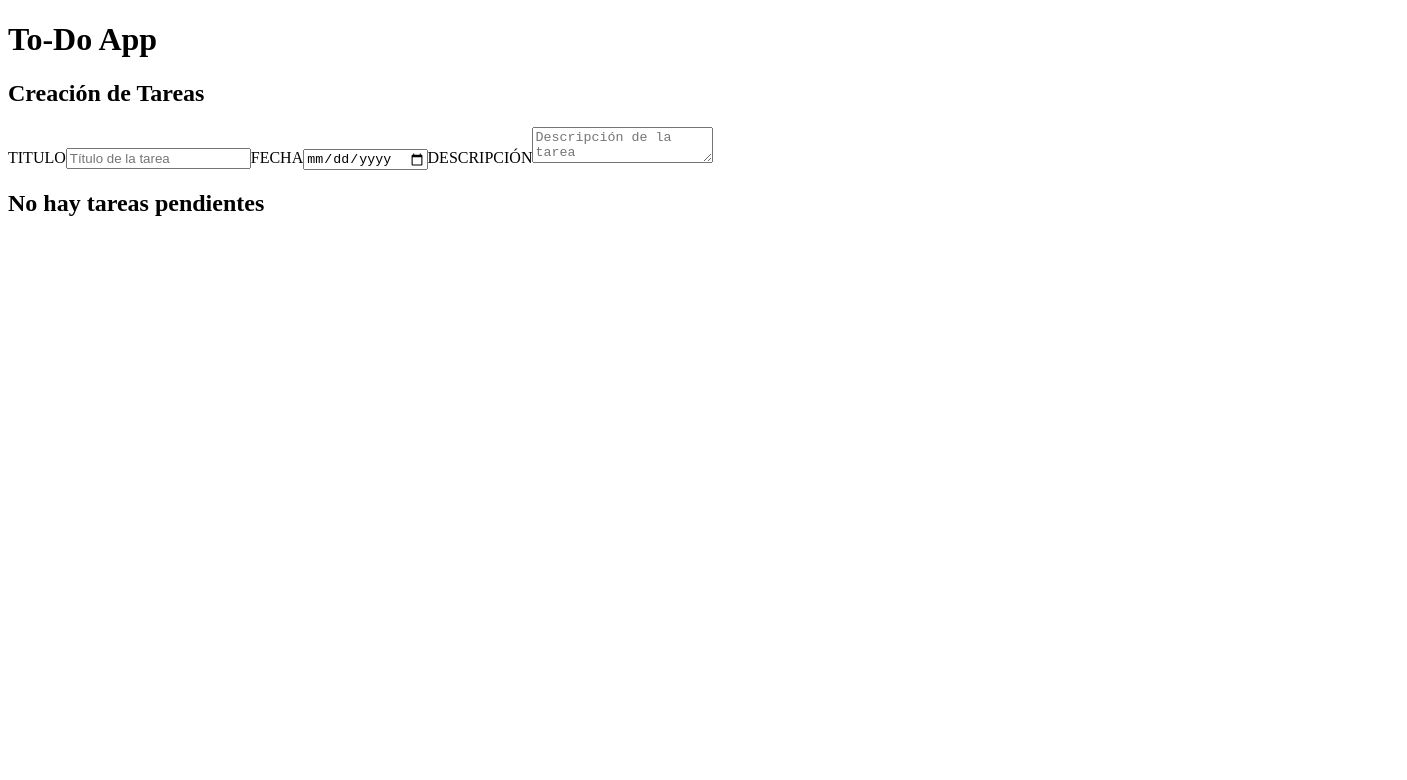
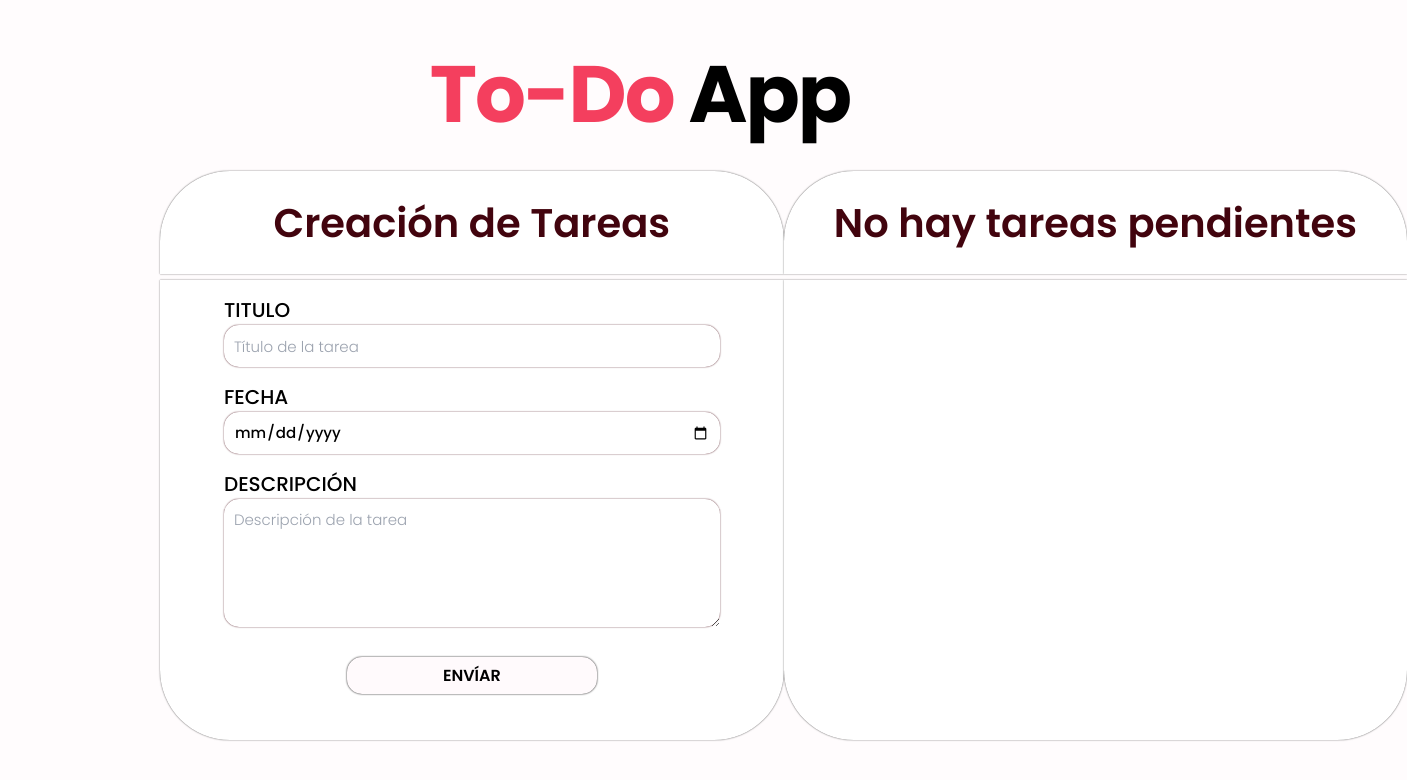
Before and after one commit to Ldbelop/To-DoApp, a React (Vite) app: page / in a window 1280 px wide. Shown: the top 780 px of the page, 1407 px wide, since content can reach past the window. Built offline with nearby package versions, Linux system fonts and the light colour scheme.

Commit message:
Añadidos los estilos de la página, hechos con la librería Tailwind

```diff
--- a/index.html
+++ b/index.html
@@ -1,13 +1,17 @@
 <!DOCTYPE html>
-<html lang="en">
+<html class="h-full" lang="es">
   <head>
     <meta charset="UTF-8" />
     <link rel="icon" type="image/svg+xml" href="./To-DoApp.png" />
     <meta name="viewport" content="width=device-width, initial-scale=1.0" />
+    <link href="./src/index.css" rel="stylesheet">
+    <link rel="preconnect" href="https://fonts.googleapis.com">
+    <link rel="preconnect" href="https://fonts.gstatic.com" crossorigin>
+    <link href="https://fonts.googleapis.com/css2?family=Barlow:wght@300;500;600;700&family=Poppins:wght@300;500;600;700&display=swap" rel="stylesheet">
     <title>To-Do App</title>
   </head>
-  <body>
-    <div id="root"></div>
+  <body class="bg-roseybg h-[100%] flex justify-center items-center">
+    <div id="root" class="h-[90%] w-3/4" ></div>
     <script type="module" src="/src/main.jsx"></script>
   </body>
 </html>
--- a/package.json
+++ b/package.json
@@ -16,6 +16,9 @@
     "@types/react": "^18.0.17",
     "@types/react-dom": "^18.0.6",
     "@vitejs/plugin-react": "^2.0.1",
+    "autoprefixer": "^10.4.8",
+    "postcss": "^8.4.16",
+    "tailwindcss": "^3.1.8",
     "vite": "^3.0.7"
   }
 }
--- /dev/null
+++ b/postcss.config.cjs
@@ -0,0 +1,6 @@
+module.exports = {
+  plugins: {
+    tailwindcss: {},
+    autoprefixer: {},
+  },
+}
--- a/src/App.jsx
+++ b/src/App.jsx
@@ -5,9 +5,16 @@ import { PendingTask } from './PendingTask'
 
 function App() {
   return <>
-    <h1>To-Do App</h1>
-    <TaskCreator />
-    <PendingTask />
+    <h1 className="h-[15%] mb-[20px] flex flex-row justify-center items-center text-[80px] font-Poppins font-bold tracking-[-2px]">
+      <span className="text-roseyred">
+        To-Do&nbsp;
+      </span>
+      App
+    </h1>
+    <div className='flex justify-around h-[85%]'>
+      <TaskCreator />
+      <PendingTask />
+    </div>
   </>
 }
 
--- a/src/PendingTask.jsx
+++ b/src/PendingTask.jsx
@@ -2,8 +2,11 @@ import React from "react";
 
 export function PendingTask(){
     return(
-        <div>
-            <h2>No hay tareas pendientes</h2>
+        <div className="h-[94%] flex flex-col justify-around">
+            <h2 className="text-roseywineyred h-[18%] w-full flex justify-center items-center text-[40px] font-Poppins font-semibold bg-white rounded-t-[70px] shadow-[0px_0px_1.5px_0px_rgba(0,0,0,0.75)]">No hay tareas pendientes</h2>
+            <div className="bg-white rounded-b-[70px] h-[80%] w-[623.6px] flex flex-col items-center shadow-[0px_0px_1.5px_0px_rgba(0,0,0,0.75)]">
+
+            </div>
         </div>
     )
 }
--- a/src/TaskCreator.jsx
+++ b/src/TaskCreator.jsx
@@ -3,7 +3,11 @@ import { TaskForm } from "./TaskForm";
 
 export function TaskCreator(){
     return <>
-        <h2>Creación de Tareas</h2>
-        <TaskForm />
+        <div className="h-[94%] flex flex-col justify-around">
+            <h2 className="text-roseywineyred h-[18%] w-full flex justify-center items-center text-[40px] font-Poppins font-semibold bg-white rounded-t-[70px] shadow-[0px_0px_1.5px_0px_rgba(0,0,0,0.75)]">Creación de Tareas</h2>
+            <div className="bg-white rounded-b-[70px] h-[80%] w-[623.6px] flex flex-col items-center shadow-[0px_0px_1.5px_0px_rgba(0,0,0,0.75)]">
+                <TaskForm />
+            </div>
+        </div>
     </>
 }
--- a/src/TaskForm.jsx
+++ b/src/TaskForm.jsx
@@ -3,10 +3,11 @@ import { TaskInput } from "./TaskInput";
 
 export function TaskForm({ onSubmitHandler }){
     return (
-        <form onSubmit={onSubmitHandler}>
+        <form onSubmit={onSubmitHandler} className="flex flex-col items-center w-full h-[90%]">
             <TaskInput taskTitle="TITULO" taskType="text" taskPlaceHolder="Título de la tarea"/>
             <TaskInput taskTitle="FECHA" taskType="date"/>
             <TaskInput taskTitle="DESCRIPCIÓN" taskType="textarea" taskPlaceHolder="Descripción de la tarea"/>
+            <button className="rounded-[15px] w-[40%] h-[10%] mt-[30px] font-Poppins font-semibold shadow-[0px_0px_2px_0px_rgba(0,0,0,1)] bg-cottonrosey text-black" type="submit">ENVÍAR</button>
         </form>
     )
 }
--- a/src/TaskInput.jsx
+++ b/src/TaskInput.jsx
@@ -3,18 +3,18 @@ import React from "react";
 export function TaskInput({ taskTitle, taskType, taskPlaceHolder }){
     if(taskType == "textarea"){
         return(
-            <label>
+            <label className=" w-[495.696px] h-[175px] mt-[15px] font-Poppins text-[20px] text-medium flex flex-col items-start justify-start">
                 { taskTitle }
-                <textarea placeholder={ taskPlaceHolder }/>
+                <textarea className="placeholder:font-light rounded-[15px] w-full h-full text-[15px] px-[10px] py-[10px] shadow-[0px_0px_1.5px_0px_rgba(66,4,14,1)]" placeholder={ taskPlaceHolder }/>
             </label>
         )
     }
 
     else{
         return (
-            <label >
+            <label className="placeholder:light w-[495.696px] h-[80px] mt-[15px] font-Poppins text-[20px] text-medium flex flex-col items-start justify-start">
                 { taskTitle }
-                <input type={ taskType } placeholder={ taskPlaceHolder }/>
+                <input type={ taskType } className="placeholder:font-light rounded-[15px] w-full h-full text-[15px] px-[10px] shadow-[0px_0px_1.5px_0px_rgba(66,4,14,1)]" placeholder={ taskPlaceHolder }/>
             </label>
         )
     }
--- /dev/null
+++ b/src/index.css
@@ -0,0 +1,3 @@
+@tailwind base;
+@tailwind components;
+@tailwind utilities;
--- /dev/null
+++ b/tailwind.config.cjs
@@ -0,0 +1,20 @@
+/** @type {import('tailwindcss').Config} */
+module.exports = {
+  content: ["./index.html", "./src/*.jsx"],
+  theme: {
+    colors: {
+      'roseywineyred': "#42040e",
+      'roseyred': "#f43f5e",
+      'roseybg': "#fffcfd",
+      'white': "#FFFFFF",
+      'black': "#000000",
+      'cottonrosey': "#fffafc"
+    },
+    fontFamily:{
+      Barlow: ['Barlow', 'sans-serif'],
+      Poppins: ['Poppins', 'sans-serif']
+    },
+    extend: {},
+  },
+  plugins: [],
+}
```
Also changed, not shown: 2 other files (tests, documents, lock files or other folders).
